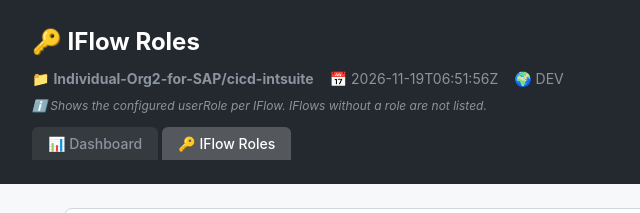
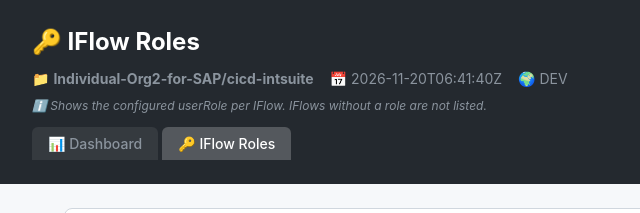
Before and after one commit to Individual-Org2-for-SAP/cicd-intsuite, a plain HTML site: page docs/roles.html in a window 1280 px wide. Shown: the top 213 px of the page, 0-640 px from the left. Drawn offline with Linux system fonts and the light colour scheme.

Commit message:
🔑 Update IFlow Roles Page [skip ci]

```diff
--- a/docs/roles.html
+++ b/docs/roles.html
@@ -83,7 +83,7 @@
 <body>
   <div class="header">
     <h1>🔑 IFlow Roles</h1>
-    <div class="meta"><span>📁 <strong>Individual-Org2-for-SAP/cicd-intsuite</strong></span><span>📅 2026-11-19T06:51:56Z</span><span>🌍 DEV</span></div>
+    <div class="meta"><span>📁 <strong>Individual-Org2-for-SAP/cicd-intsuite</strong></span><span>📅 2026-11-20T06:41:40Z</span><span>🌍 DEV</span></div>
     <div class="scope-note">ℹ️ Shows the configured userRole per IFlow. IFlows without a role are not listed.</div>
     <nav class="page-nav">
       <a class="nav-tab" href="index.html">📊 Dashboard</a>
```
